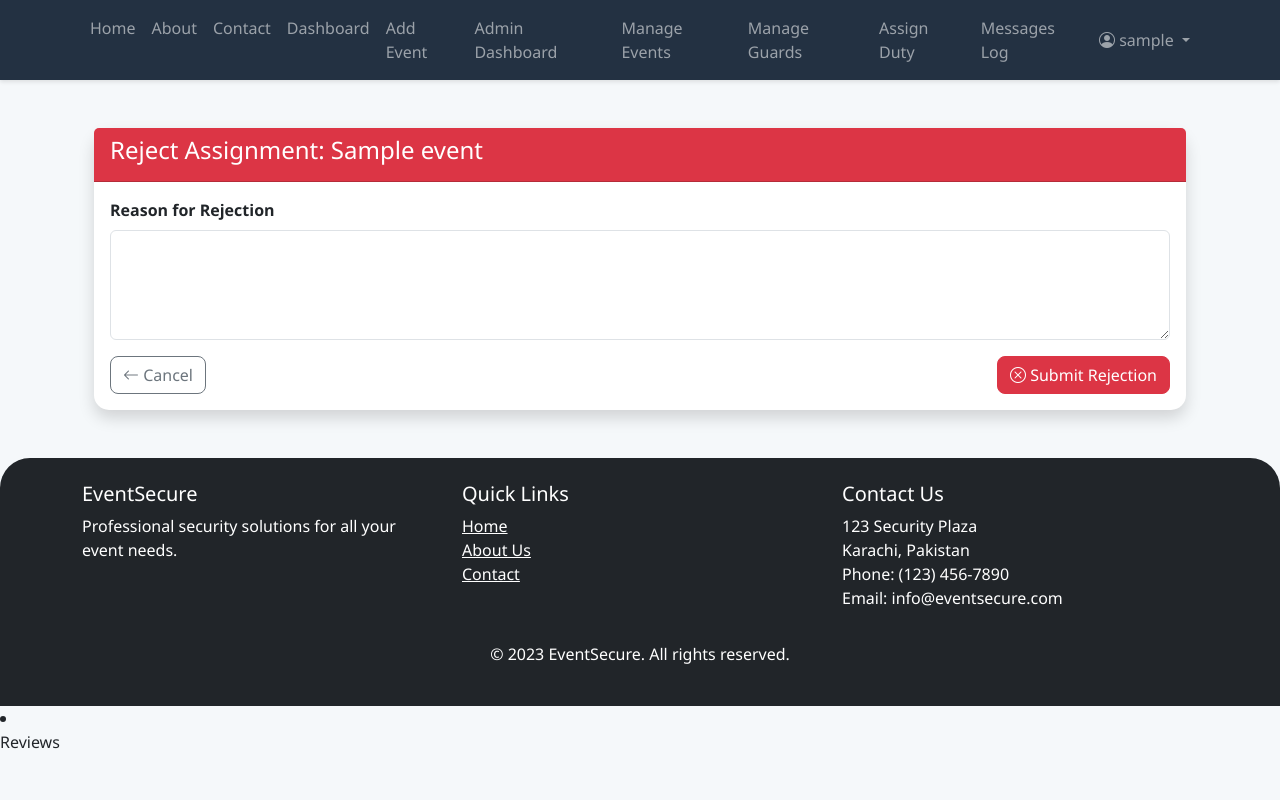
After one commit to Rajesh-Garsani/DESAS, a Django app: page /guards/assignments/1/reject/ in a window 1280 px wide. The commit adds this page. Run offline with Django 4.2, Linux system fonts and the light colour scheme; a user stored in the database is signed in; tables that the repository leaves empty hold one stand-in row (values such as "Sample post").

Commit message:
Updated Guard Assignment reject and complete

```diff
--- a/event_security/guards/urls.py
+++ b/event_security/guards/urls.py
@@ -7,8 +7,8 @@ urlpatterns = [
     path('assignments/', views.assignments, name='assignments'),
     path('assignments/<int:assignment_id>/', views.assignment_detail, name='assignment_detail'),
     path('manage/', views.manage_guards, name='manage_guards'),
-    path('<int:guard_id>/approve/', views.approve_guard, name='approve_guard'),
-    path('<int:guard_id>/reject/', views.reject_guard, name='reject_guard'),
+    path("assignments/<int:assignment_id>/reject/", views.reject_assignment, name="reject_assignment"),
+    path("assignments/<int:assignment_id>/complete/", views.complete_assignment, name="complete_assignment"),
     path('assign-duty/', views.assign_duty, name='assign_duty'),
     path('admin-dashboard/', views.admin_dashboard, name='admin_dashboard'),
     path('messages-log/', views.messages_log, name='messages_log'),
--- a/event_security/guards/views.py
+++ b/event_security/guards/views.py
@@ -7,6 +7,8 @@ from django.core.mail import send_mail
 from .models import SecurityGuardProfile, DutyAssignment
 from .forms import GuardProfileForm
 from django.contrib.auth.decorators import login_required
+from django.utils import timezone
+
 
 
 
@@ -292,3 +294,69 @@ def messages_log(request):
         'logs': logs,
     }
     return render(request, 'admin/messages_log.html', context)
+
+
+
+@security_guard_required
+def reject_assignment(request, assignment_id):
+    assignment = get_object_or_404(DutyAssignment, id=assignment_id, guards=request.user)
+
+    if request.method == "POST":
+        reason = request.POST.get("reason", "No reason provided")
+        assignment.details = f"Rejected: {reason}"
+        assignment.save()
+
+        # ✅ Create log entry
+        MessageLog = get_message_log_model()
+        MessageLog.objects.create(
+            recipient="Admin",
+            content=f"Guard {request.user.username} rejected assignment for event {assignment.event.name}. Reason: {reason}",
+            status="info",
+            method="system",
+            direction="incoming"
+        )
+
+        # ✅ Send email to admin
+        send_mail(
+            subject=f"Assignment Rejected - {assignment.event.name}",
+            message=f"Guard {request.user.username} rejected assignment for event '{assignment.event.name}'.\nReason: {reason}",
+            from_email=settings.DEFAULT_FROM_EMAIL,
+            recipient_list=[settings.DEFAULT_FROM_EMAIL],  # admin email
+            fail_silently=False,
+        )
+
+        messages.success(request, "You have rejected this assignment.")
+        return redirect("guard_dashboard")
+
+    return render(request, "guards/reject_assignment.html", {"assignment": assignment})
+
+
+@security_guard_required
+def complete_assignment(request, assignment_id):
+    assignment = get_object_or_404(DutyAssignment, id=assignment_id, guards=request.user)
+
+    assignment.details = "Completed successfully"
+    assignment.assigned_at = timezone.now()
+    assignment.save()
+
+    # ✅ Create log entry
+    MessageLog = get_message_log_model()
+    MessageLog.objects.create(
+        recipient="Admin",
+        content=f"Guard {request.user.username} marked assignment for event {assignment.event.name} as completed.",
+        status="info",
+        method="system",
+        direction="incoming"
+    )
+
+    # ✅ Send email to admin
+    send_mail(
+        subject=f"Assignment Completed - {assignment.event.name}",
+        message=f"Guard {request.user.username} has marked assignment for event '{assignment.event.name}' as completed.",
+        from_email=settings.DEFAULT_FROM_EMAIL,
+        recipient_list=[settings.DEFAULT_FROM_EMAIL],  # admin email
+        fail_silently=False,
+    )
+
+    messages.success(request, "You have marked this assignment as completed.")
+    return redirect("guard_dashboard")
--- /dev/null
+++ b/event_security/templates/guards/reject_assignment.html
@@ -0,0 +1,28 @@
+{% extends "base.html" %}
+
+{% block content %}
+<div class="container my-5">
+    <div class="card shadow">
+        <div class="card-header bg-danger text-white">
+            <h4>Reject Assignment: {{ assignment.event.name }}</h4>
+        </div>
+        <div class="card-body">
+            <form method="post">
+                {% csrf_token %}
+                <div class="mb-3">
+                    <label for="reason" class="form-label"><strong>Reason for Rejection</strong></label>
+                    <textarea name="reason" id="reason" class="form-control" rows="4" required></textarea>
+                </div>
+                <div class="d-flex justify-content-between">
+                    <a href="{% url 'guard_dashboard' %}" class="btn btn-outline-secondary">
+                        <i class="bi bi-arrow-left"></i> Cancel
+                    </a>
+                    <button type="submit" class="btn btn-danger">
+                        <i class="bi bi-x-circle"></i> Submit Rejection
+                    </button>
+                </div>
+            </form>
+        </div>
+    </div>
+</div>
+{% endblock %}
```
Also changed, not shown: event_security/templates/guards/complete_assignment.html (added, +28 -0 lines), event_security/templates/guards/dashboard.html (+10 -11 lines).
